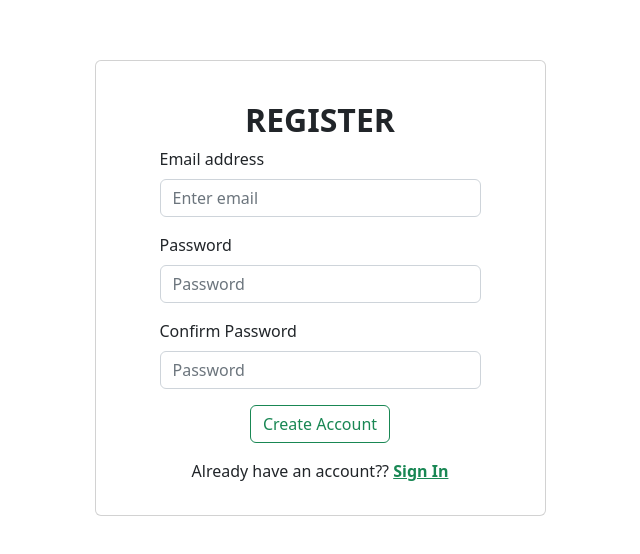
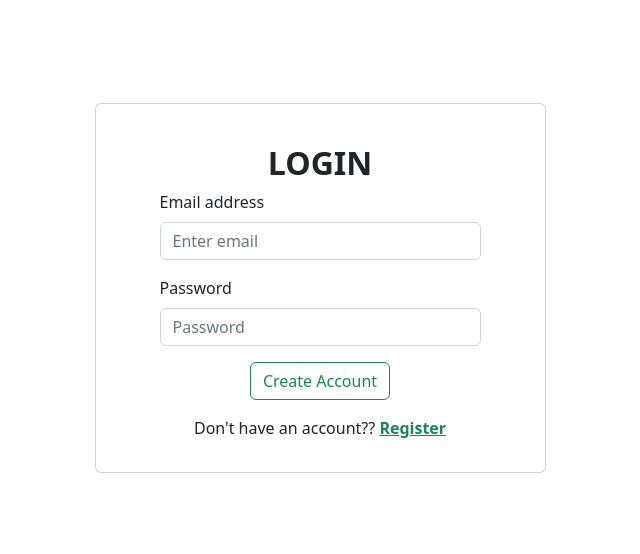
Before and after one commit to Abhinas098/Mail-Box-Client, a React (Create React App) app: page /login in a window 1280 px wide. Shown: the part 112-666 px from the top of the page, without its empty margins (320-960 px from the left). Built offline with nearby package versions, Linux system fonts and the light colour scheme.

Commit message:
Login Page

```diff
--- a/package.json
+++ b/package.json
@@ -3,6 +3,7 @@
   "version": "0.1.0",
   "private": true,
   "dependencies": {
+    "@reduxjs/toolkit": "^1.9.5",
     "@testing-library/jest-dom": "^5.16.5",
     "@testing-library/react": "^13.4.0",
     "@testing-library/user-event": "^13.5.0",
@@ -10,6 +11,8 @@
     "react": "^18.2.0",
     "react-bootstrap": "^2.7.4",
     "react-dom": "^18.2.0",
+    "react-redux": "^8.0.5",
+    "react-router-dom": "^5.3.4",
     "react-scripts": "5.0.1",
     "web-vitals": "^2.1.4"
   },
--- a/src/App.js
+++ b/src/App.js
@@ -1,10 +1,39 @@
+import { useSelector } from "react-redux";
 import "./App.css";
 import Registration from "./Component/Auth/Registration";
+import Login from "./Component/Auth/Login";
+import Home from "./Component/pages/Home";
+import { Redirect, Route, Switch } from "react-router-dom";
 
 function App() {
+  const isLogin = useSelector((state) => state.auth.isLoggedIn);
+  console.log(isLogin);
   return (
     <>
-      <Registration />
+      <Switch>
+        {!isLogin && (
+          <Route path="/" exact>
+            <Redirect to="login" />
+          </Route>
+        )}
+
+        {!isLogin && (
+          <Route path="/login">
+            <Login />
+          </Route>
+        )}
+
+        {!isLogin && (
+          <Route path="/register">
+            <Registration />
+          </Route>
+        )}
+        {isLogin && (
+          <Route path="/home">
+            <Home />
+          </Route>
+        )}
+      </Switch>
     </>
   );
 }
--- /dev/null
+++ b/src/Component/Auth/Login.jsx
@@ -0,0 +1,133 @@
+import React, { useRef, useState } from "react";
+
+import { useHistory } from "react-router-dom";
+import { useDispatch } from "react-redux";
+import { authActions } from "../../store/auth-slice";
+import { Button, Card, Col, Container, Form, Row } from "react-bootstrap";
+
+export default function Login() {
+  const history = useHistory();
+
+  const emailRef = useRef();
+  const passwordRef = useRef();
+
+  const [isLoading, setIsLoading] = useState(false);
+  const [password, confirmPassword] = useState(true);
+  const [validate, setValidate] = useState(false);
+
+  const dispatch = useDispatch();
+
+  const submitHandler = (e) => {
+    e.preventDefault();
+    const enteredEmail = emailRef.current.value;
+    const enteredPassword = passwordRef.current.value;
+
+    const form = e.currentTarget;
+    if (form.checkValidity()) {
+      e.preventDefault();
+      e.stopPropagation();
+    }
+
+    setValidate(true);
+    setIsLoading(true);
+    fetch(
+      "https://identitytoolkit.googleapis.com/v1/accounts:signInWithPassword?key=AIzaSyC5RfB2zeAPwPIykibRKYnL7KdPnkq49Bw",
+      {
+        method: "POST",
+        body: JSON.stringify({
+          email: enteredEmail,
+          password: enteredPassword,
+          returnSecureToken: true,
+        }),
+        headers: {
+          "Content-Type": "application/json",
+        },
+      }
+    )
+      .then((res) => {
+        confirmPassword(true);
+        alert("Sucessfull!");
+        setIsLoading(false);
+        if (res.ok) {
+          return res.json();
+        } else {
+          res.json().then((data) => {
+            let errorMsg = "Authotication Failed";
+            if (data && data.error && data.error.message) {
+              errorMsg = data.error.message;
+            }
+            confirmPassword(errorMsg);
+            throw new Error(errorMsg);
+          });
+        }
+      })
+      .then((data) => {
+        if (data.idToken) {
+          localStorage.setItem("token", data.idToken);
+          dispatch(authActions.isLogin(data.idToken));
+        }
+
+        history.replace("./home");
+      })
+      .catch((err) => {
+        console.log(err.message);
+      });
+  };
+  return (
+    <>
+      <Container>
+        <Row className="vh-100 d-flex justify-content-center align-items-center">
+          <Col md={7} lg={5} xs={10}>
+            <Card className="px-5">
+              <Card.Body className="mb-3 mt-md-4">
+                <h2 className="fw-bold mb-2 text-center text-uppercase ">
+                  Login
+                </h2>
+                <Form validated={validate} noValidate onSubmit={submitHandler}>
+                  <Form.Group className="mb-3" controlId="formBasicEmail">
+                    <Form.Label className="text-center">
+                      Email address
+                    </Form.Label>
+                    <Form.Control
+                      required
+                      ref={emailRef}
+                      type="email"
+                      placeholder="Enter email"
+                    />
+                    <Form.Control.Feedback>Looks good!</Form.Control.Feedback>
+                  </Form.Group>
+
+                  <Form.Group className="mb-3">
+                    <Form.Label>Password</Form.Label>
+                    <Form.Control
+                      required
+                      ref={passwordRef}
+                      type="password"
+                      placeholder="Password"
+                    />
+                  </Form.Group>
+
+                  <div className="text-danger mb-3">{password}</div>
+
+                  <div className="text-center">
+                    <Button type="submit" variant="outline-success">
+                      Create Account
+                    </Button>{" "}
+                  </div>
+
+                  {isLoading && <p>Loading....</p>}
+                </Form>
+                <p className="mb-0 mt-3 text-center">
+                  Don't have an account??{" "}
+                  <a href="/register" className="text-success fw-bold">
+                    Register
+                  </a>
+                </p>
+              </Card.Body>
+            </Card>
+          </Col>
+        </Row>
+      </Container>
+    </>
+  );
+}
--- /dev/null
+++ b/src/Component/pages/Home.jsx
@@ -0,0 +1,9 @@
+import React from 'react'
+
+const Home = () => {
+  return (
+    <div>Welcome to your mail Box</div>
+  )
+}
+
+export default Home
--- a/src/index.js
+++ b/src/index.js
@@ -3,12 +3,16 @@ import ReactDOM from "react-dom/client";
 import "./index.css";
 import App from "./App";
 
-// import "https://cdn.jsdelivr.net/npm/react-bootstrap@2.7.4/dist/react-bootstrap.min.js";
 import "bootstrap/dist/css/bootstrap.min.css";
+import { Provider } from "react-redux";
+import { BrowserRouter } from "react-router-dom";
+import store from "./store";
 
 const root = ReactDOM.createRoot(document.getElementById("root"));
 root.render(
-  <React.StrictMode>
-    <App />
-  </React.StrictMode>
+  <Provider store={store}>
+    <BrowserRouter>
+      <App />
+    </BrowserRouter>
+  </Provider>
 );
--- /dev/null
+++ b/src/store/auth-slice.jsx
@@ -0,0 +1,23 @@
+import { createSlice } from "@reduxjs/toolkit";
+
+const initialToken = localStorage.getItem("token");
+const authSlice = createSlice({
+  name: "auth",
+  initialState: {
+    token: initialToken,
+    isLoggedIn: !!initialToken,
+  },
+  reducers: {
+    isLogin(state, action) {
+      state.isLoggedIn = true;
+      state.token = action.payload;
+    },
+    isLogout(state, action) {
+      state.isLoggedIn = false;
+      state.token = action.payload;
+    },
+  },
+});
+
+export const authActions = authSlice.actions;
+export default authSlice.reducer;
--- /dev/null
+++ b/src/store/index.jsx
@@ -0,0 +1,8 @@
+import { configureStore } from "@reduxjs/toolkit";
+import authReducer from './auth-slice'
+
+const store = configureStore({
+  reducer: { auth: authReducer },
+});
+
+export default store;
```
Also changed, not shown: 1 other file (tests, documents, lock files or other folders).
